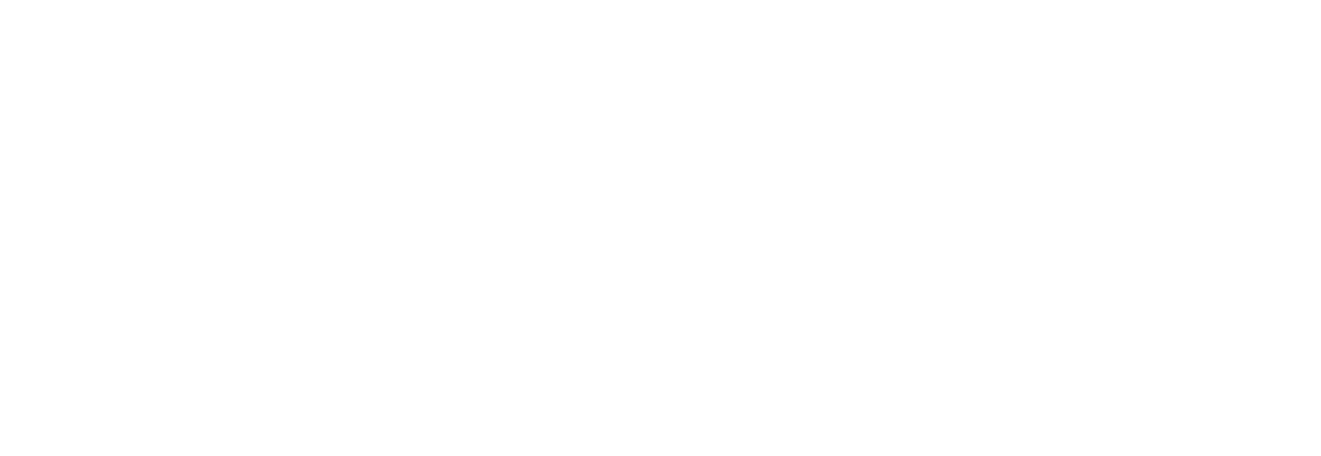
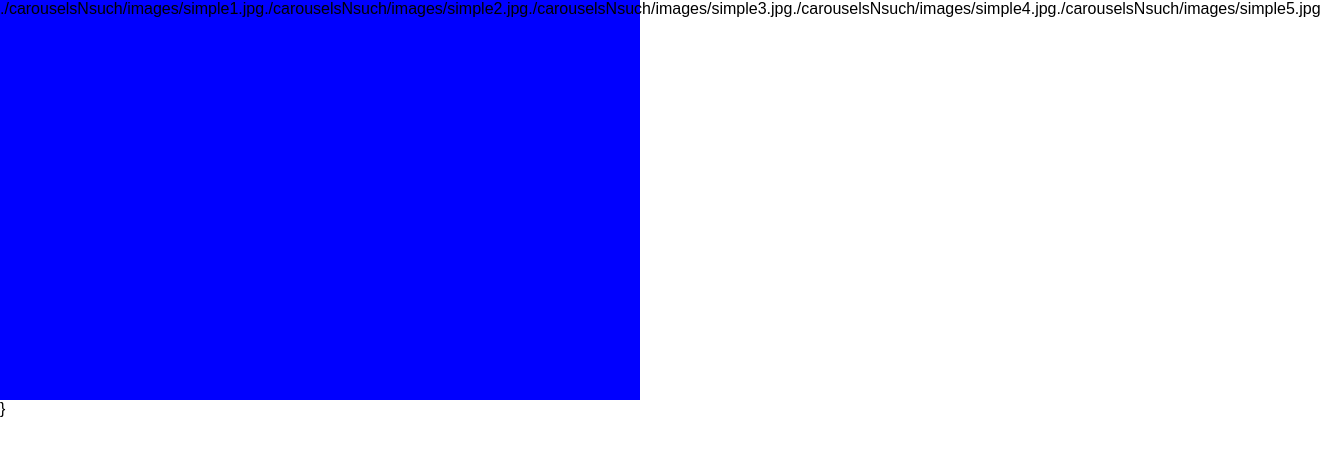
Before and after one commit to chriswfoster/CarouselsForMuhTeam, a React (Create React App) app: page / in a window 1280 px wide. Shown: the top 456 px of the page, 1321 px wide, since content can reach past the window. Built offline with nearby package versions, Linux system fonts and the light colour scheme.

Commit message:
Structuring child compoennts

```diff
--- a/src/components/Main.js
+++ b/src/components/Main.js
@@ -1,4 +1,6 @@
 import React, { Component } from "react"
+
+import SlideIn from './carouselsNsuch/animationTypes/SlideIn'
 
 class Home extends Component {
   constructor() {
@@ -15,7 +17,22 @@
   }
 
   render() {
-    return <div />
+
+    const styles = {
+      backgroundColor: "blue",
+      width: "50vw",
+      height: "50vh"
+    }
+
+    const imgStyles = {
+      width: "50%",
+      height: "50%"
+    }
+
+    return <div>
+      <SlideIn imgArray={this.state.images} styles={styles} imgStyles={imgStyles}/>
+      }
+      </div>
   }
 }
 export default Home
--- /dev/null
+++ b/src/components/carouselsNsuch/animationTypes/SlideIn.js
@@ -0,0 +1,14 @@
+import React, {Component} from 'react'
+
+class SlideIn extends Component{
+
+render(){
+    const {styles} = this.props
+return(
+<div style={{...styles}}>
+{this.props.imgArray.map(item => item)}
+</div>
+)
+}
+}
+export default SlideIn
```
